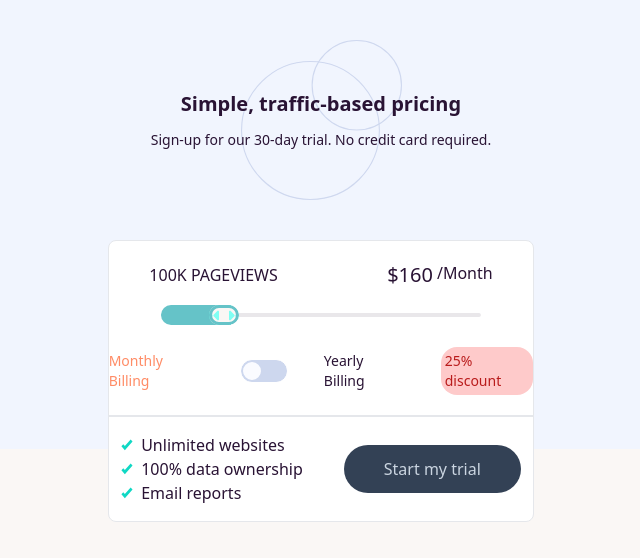
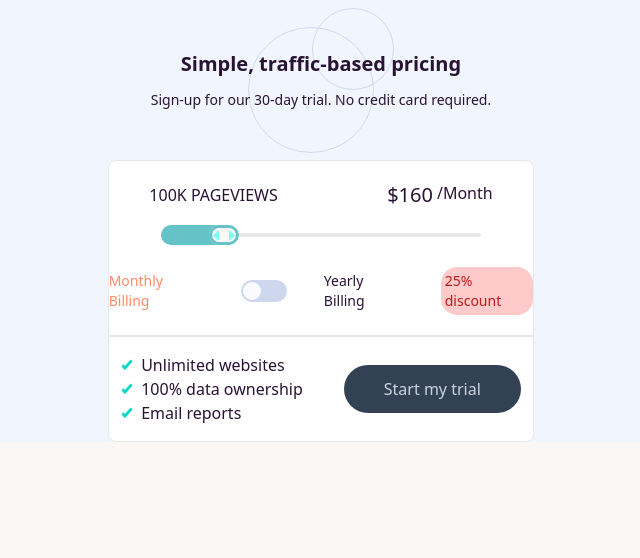
Before and after one commit to L1laX/PJ3-interactive-pricing-component-main, a React (Vite) app: page / in a window 1280 px wide. Shown: the top 558 px of the page, without its empty margins (319-959 px from the left). Built offline with nearby package versions, Linux system fonts and the light colour scheme.

Commit message:
fix bg header

```diff
--- /dev/null
+++ b/prettier.config.js
@@ -0,0 +1,3 @@
+module.exports = {
+  plugins: ["prettier-plugin-tailwindcss"],
+};
--- a/src/components/Header.jsx
+++ b/src/components/Header.jsx
@@ -2,9 +2,11 @@ import bgHeader from "../assets/images/pattern-circles.svg";
 
 const Header = () => {
   return (
+    <>
+    <div className="bg-imgae gap-3  bg-contain bg-center bg-no-repeat flex h-40 flex-col items-center justify-center">
+      <img src={bgHeader} alt="" />
     <div
-      style={{ backgroundImage: `url(${bgHeader})` }}
-      className=" z-50 mx-6 my-10 flex h-40 flex-col items-center justify-center  gap-3  bg-contain bg-center bg-no-repeat p-6"
+      className=" z-50 mx-6 my-10 flex h-40 flex-col items-center justify-center  gap-3  bg-contain bg-center bg-no-repeat p-6 absolute "
     >
       <h1 className="text-center text-xl font-bold">
         Simple, traffic-based pricing
@@ -13,6 +15,8 @@ const Header = () => {
         Sign-up for our 30-day trial. No credit card required.
       </p>
     </div>
+    </div>
+    </>
   );
 };
 
```
